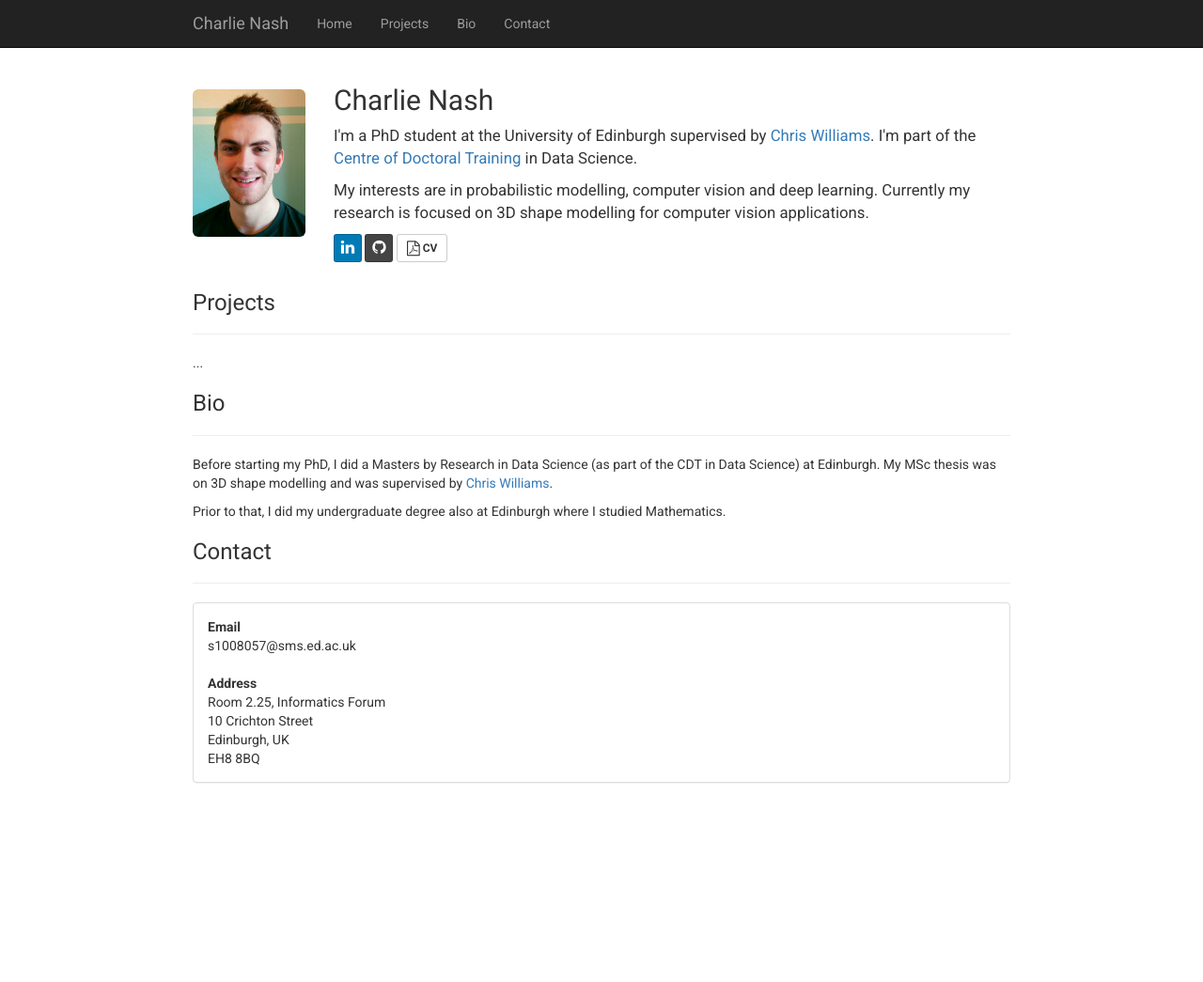
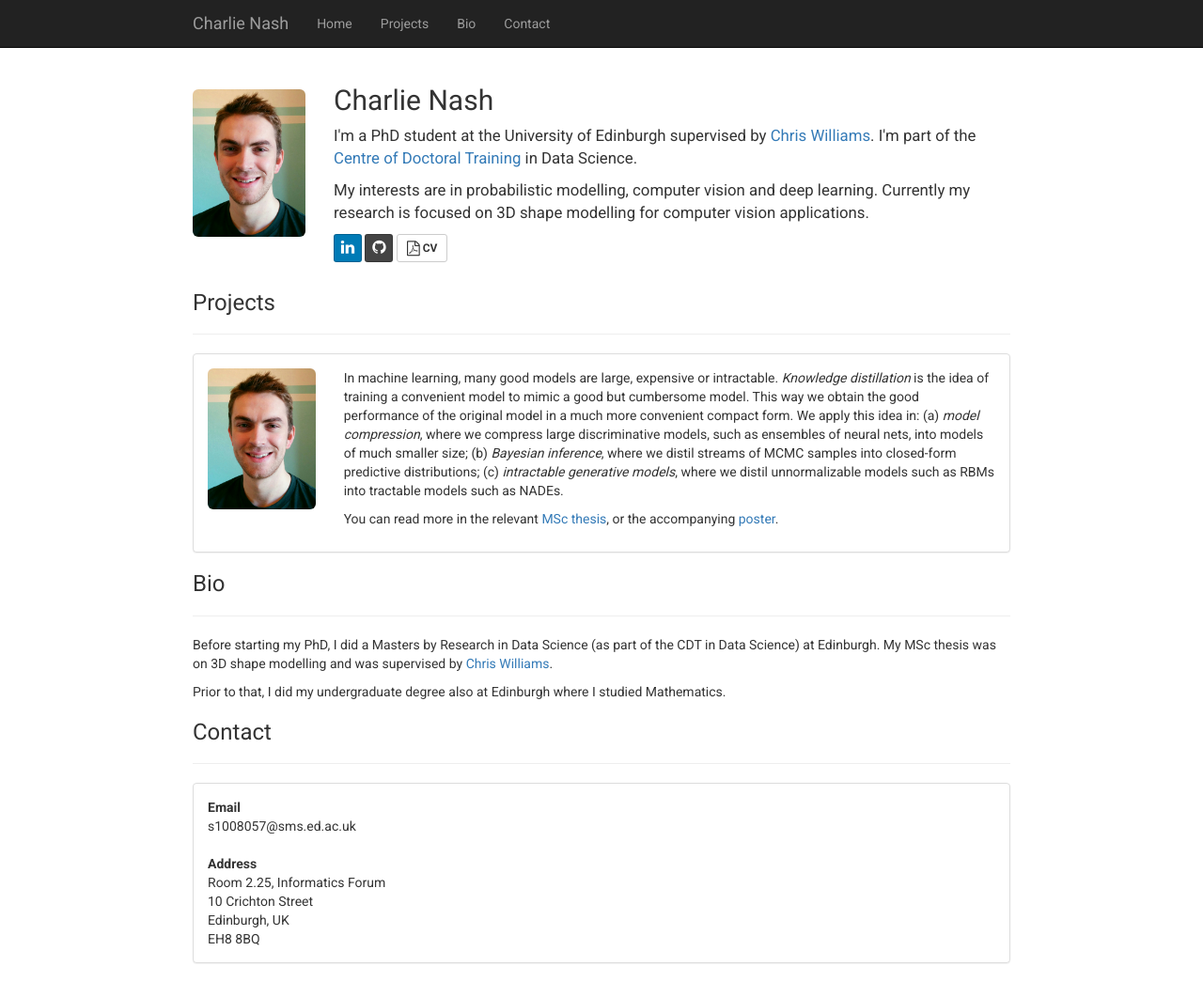
Before and after one commit to charlienash/charlienash.github.io, a Jekyll site: the page index.html, which Jekyll copies as it is, in a window 1280 px wide and 1045 px high. Shown: the whole window at 94% size. Built offline with Jekyll 4.4.1, drawn with Linux system fonts in a browser that asks for light colours; nearby versions of some CDN libraries; library files that are not in the unit come from our copies.

Commit message:
Update index.html

```diff
--- a/index.html
+++ b/index.html
@@ -105,7 +105,17 @@
 			<h3 id="Projects">Projects</h3>
 			<hr>
 
-			<p> ... </p>
+			<div class="panel panel-default">
+	  			<div class="panel-body row">
+					<div class="col-xs-2">
+						<img src="assets/img/Charlie_photo.jpg" class="img-responsive img-rounded" alt="Distilling Model Knowledge"/>
+					</div>
+					<div class="col-xs-10">
+						<p>In machine learning, many good models are large, expensive or intractable. <em>Knowledge distillation</em> is the idea of training a convenient model to mimic a good but cumbersome model. This way we obtain the good performance of the original model in a much more convenient compact form. We apply this idea in: (a) <em>model compression</em>, where we compress large discriminative models, such as ensembles of neural nets, into models of much smaller size; (b) <em>Bayesian inference</em>, where we distil streams of MCMC samples into closed-form predictive distributions; (c) <em>intractable generative models</em>, where we distil unnormalizable models such as RBMs into tractable models such as NADEs.</p>
+						<p>You can read more in the relevant <a href="http://arxiv.org/pdf/1510.02437v1.pdf">MSc thesis</a>, or the accompanying <a href="posters/distilling_model_knowledge.pdf">poster</a>.</p>
+					</div>
+	  			</div>
+			</div>
 
 			<h3 id="Bio">Bio</h3>
 			<hr>
```
